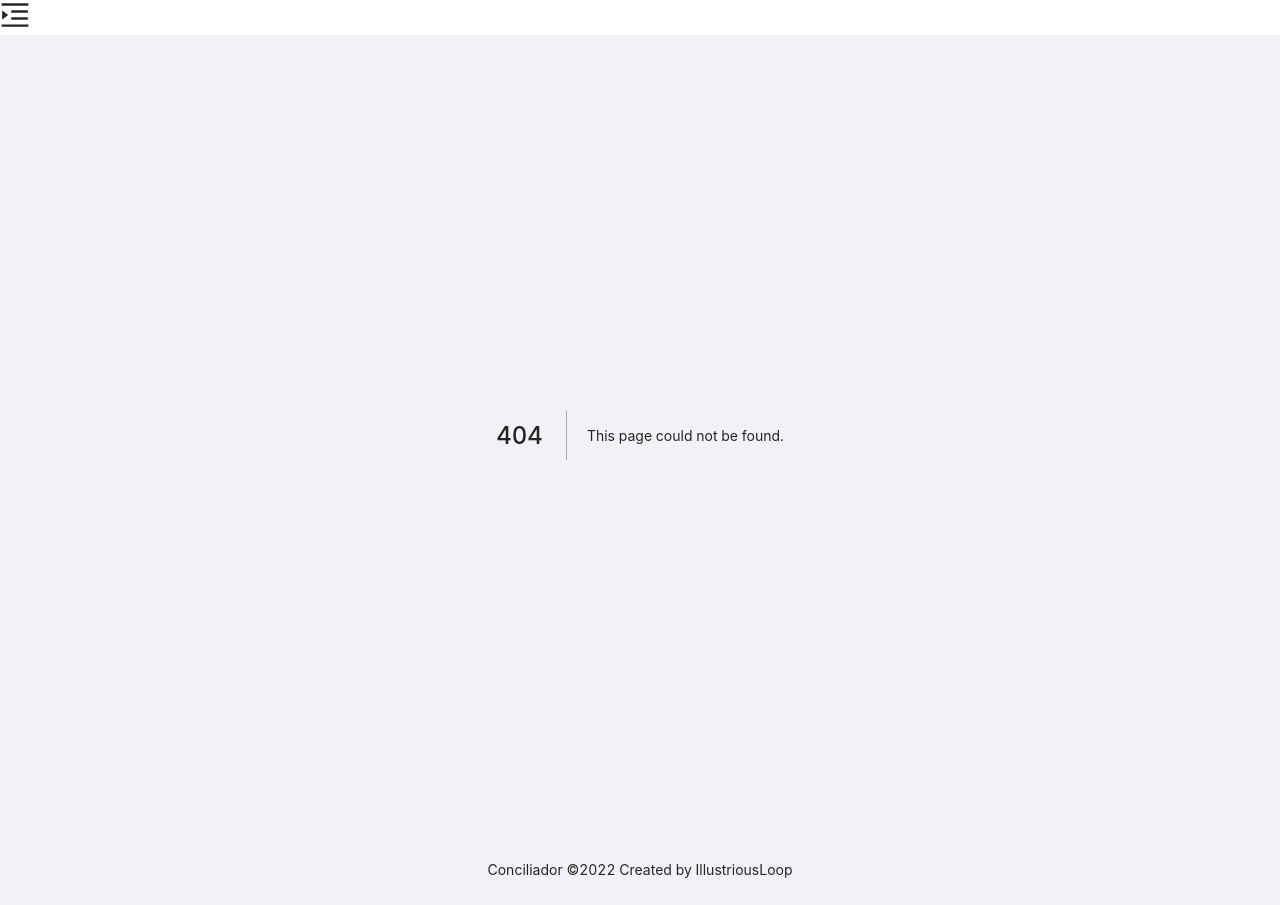
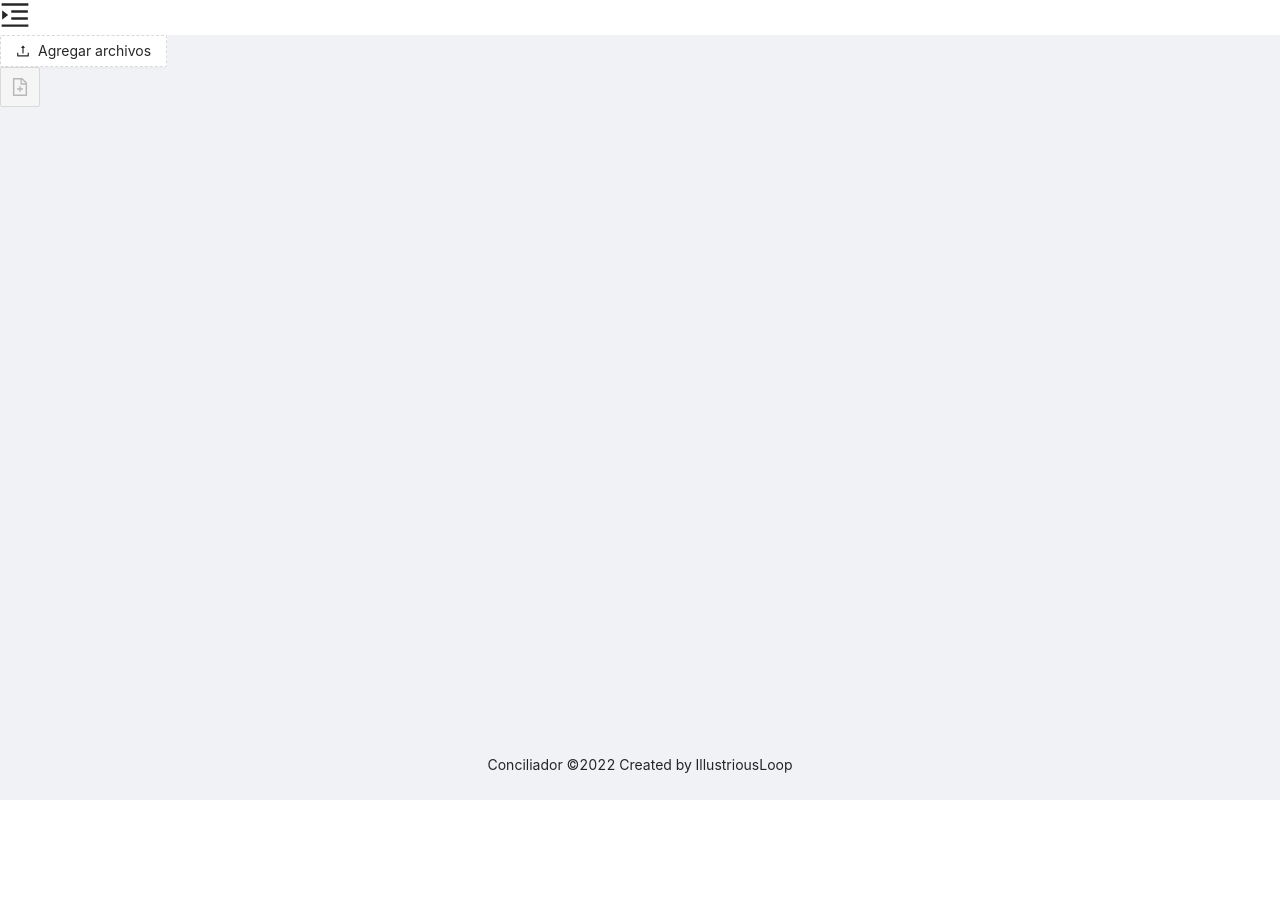
Before and after one commit to IllustriousLoop/ELECTROCONFORT, a Next.js app in the folder frontend/: page /reconciliation/new/1 in a window 1280 px wide. Before the commit this address had no page. After the commit the page ends 800 px from the top, so only its background shows below. Built offline with nearby package versions, Linux system fonts and the light colour scheme.

Commit message:
page UploadFiles

```diff
--- a/frontend/hooks/useUploadFiles.tsx
+++ b/frontend/hooks/useUploadFiles.tsx
@@ -20,7 +20,7 @@ const useUploadFiles: useUploadFilesType = (month) => {
   const [{ role }] = useContext(auth);
 
   useEffect(() => {
-    if (fileList.length > 0) setStatus("ready");
+    if (fileList.length >= 2) setStatus("ready");
     else setStatus("wait");
   }, [fileList]);
 
--- /dev/null
+++ b/frontend/pages/reconciliation/new/[month].tsx
@@ -0,0 +1,42 @@
+import useUploadFiles from "../../../hooks/useUploadFiles";
+import { UploadOutlined, FileAddOutlined } from "@ant-design/icons";
+import { Button, Popconfirm, Upload } from "antd";
+import { useRouter } from "next/router";
+
+const UploadFiles = () => {
+  const {
+    query: { month },
+  } = useRouter();
+
+  const [status, UploadFilesConfirm, { uploadProps }] = useUploadFiles(
+    Number(month)
+  );
+
+  return (
+    <div>
+      <Upload {...uploadProps}>
+        <Button type="dashed">
+          <UploadOutlined /> Agregar archivos
+        </Button>
+      </Upload>
+
+      <Popconfirm
+        disabled={status === "wait" || status === "uploading"}
+        title="Are you sure upload this month?"
+        onConfirm={() => UploadFilesConfirm()}
+        okText="Yes"
+        cancelText="No"
+      >
+        <Button
+          type="primary"
+          disabled={status === "wait" || status === "uploading"}
+          loading={status === "uploading"}
+          icon={<FileAddOutlined />}
+          size={"large"}
+        />
+      </Popconfirm>
+    </div>
+  );
+};
+
+export default UploadFiles;
```
Also changed, not shown: frontend/pages/reconciliation/index.tsx (+4 -25 lines), frontend/public/format/en/auxi.csv (added), frontend/public/format/en/extr.csv (added), frontend/public/format/es/auxi.csv (added), frontend/public/format/es/extr.csv (added).
